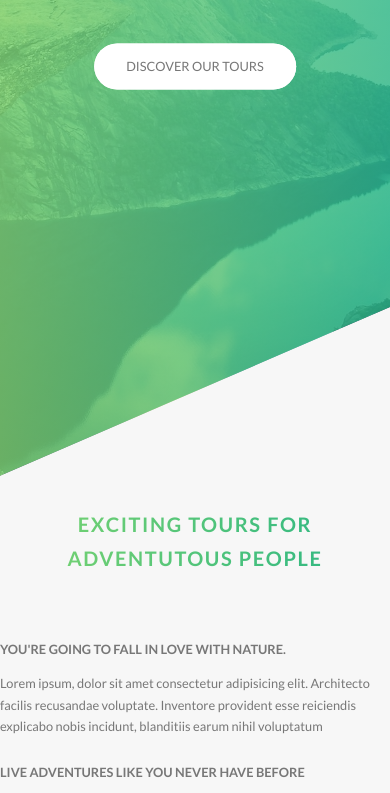
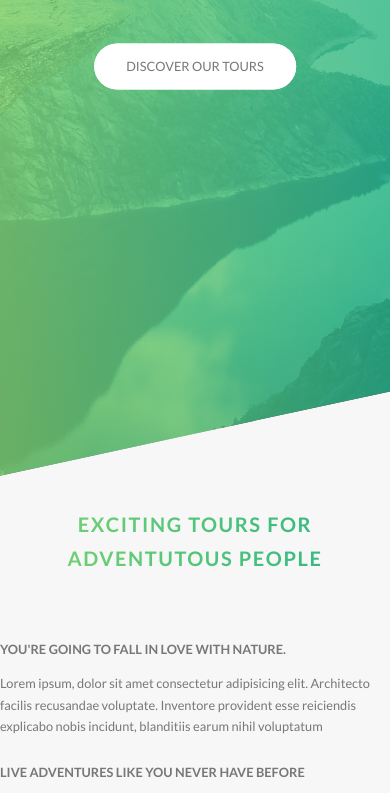
Before and after one commit to devBayo/Natours, a website: page index.html in a window 390 px wide. Shown: the part 326-1119 px from the top of the page. Drawn offline with Linux system fonts and the light colour scheme.

Commit message:
feat: responsiveness

```diff
--- a/sass/layout/_grid.scss
+++ b/sass/layout/_grid.scss
@@ -10,6 +10,10 @@
     @include respond(tab-portrait) {
       margin-bottom: $gutter-vertical-small;
     }
+  }
+
+  @include respond(tab-portrait) {
+   max-width: 50rem;
   }
 
   [class^='col-'] {
--- a/sass/layout/_header.scss
+++ b/sass/layout/_header.scss
@@ -11,6 +11,11 @@
   background-position: top;
   -webkit-clip-path: polygon(0 0, 100% 0, 100% 75vh, 0 100%);
   clip-path: polygon(0 0, 100% 0, 100% 75vh, 0 100%);
+
+  @include respond(phone) {
+    -webkit-clip-path: polygon(0 0, 100% 0, 100% 85vh, 0 100%);
+    clip-path: polygon(0 0, 100% 0, 100% 85vh, 0 100%);
+  }
 
   &__logo-box {
     position: absolute;
--- a/sass/layout/_navigation.scss
+++ b/sass/layout/_navigation.scss
@@ -14,8 +14,12 @@
     right: 6rem;
     box-shadow: 0 1rem 3rem rgba($color-black, 0.1);
     cursor: pointer;
+    z-index: 2000;
 
-    z-index: 2000;
+    @include respond(tab-portrait) {
+      top: 4rem;
+      right: 4rem;
+    }
   }
 
   &__background {
@@ -32,6 +36,11 @@
     z-index: 1000;
 
     transition: transform 0.8s cubic-bezier(0.86, 0, 0.07, 1);
+
+    @include respond(tab-portrait) {
+      top: 4.5rem;
+      right: 4.5rem;
+    }
   }
 
   &__nav {
```
Also changed, not shown: css/style.css.
